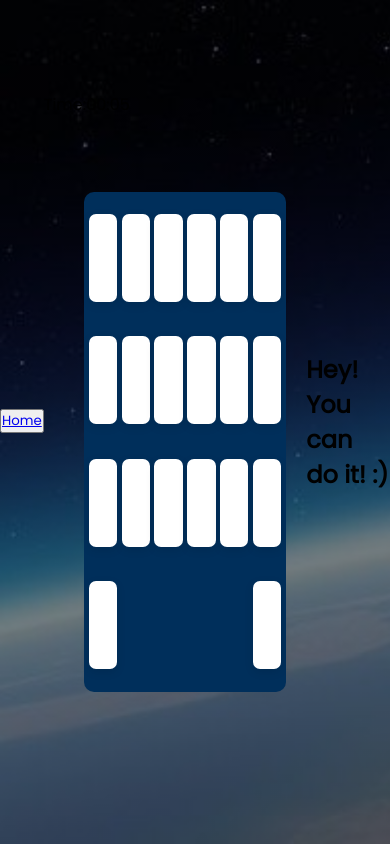
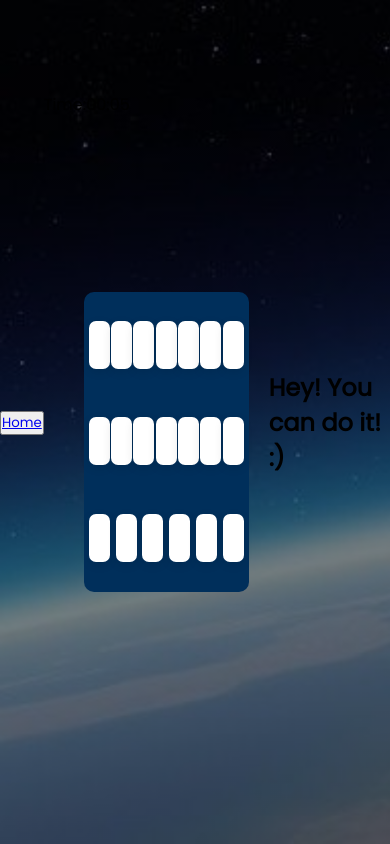
Before and after one commit to karmaaaaaaaaa/Final-Project, a plain HTML site: page game.html in a window 390 px wide. Drawn offline with nearby package versions, Linux system fonts and the light colour scheme.

Commit message:
add game

```diff
--- a/game.html
+++ b/game.html
@@ -102,15 +102,70 @@
 }
 .HomePage{
 
-	margin-bottom: 1%;
+
+
+}
+@media (min-width:320px) and (max-width: 400px){
+	.wrapper{
+		height: 300px;
+	width: 300px;
+	background: #002f5b;
+	padding: 5px;
+	border-radius: 10px;
+	margin-left: 10%;
+	margin-top: 10%;
+	}
+	.cards, .card, .view{
+	display: flex;
+	align-items: center;
+	justify-content: center;
+}
+.cards{
+	height: 100%;
+	width: 100%;
+	flex-wrap: wrap;
+	justify-content: space-between;
+}
+.cards .card{
+	cursor: pointer;
+	position: relative;
+	perspective: 1000px;
+	transform-style: preserve-3d;
+	height: calc(100% / 5 - 10px);
+	width: calc(100% / 5 - 10px);
+}
+.cards .card .view{
+	width: 100%;
+	height: 100%;
+	position: absolute;
+	background: white;
+	border-radius: 7px;
+	box-shadow: 0 3px 10px rgba(0,0,0,0.1);
+	transition: transform .25s linear;
+	backface-visibility: hidden;
+	pointer-events: none;
+	user-select: none;
+}
 
 }
 	</style>
 </head>
 	<body>
 
+
+
+
+
+
+
+
+
+
+
+
+
 		<div class="HomePage">
-			<button > <a href="http://127.0.0.1:5500/index.html">Home</a></button>
+			<button> <a href="http://127.0.0.1:5500/index.html">Home</a></button>
 		</div>
 		<div class="stats-container">
         <div id="time"></div>
```
